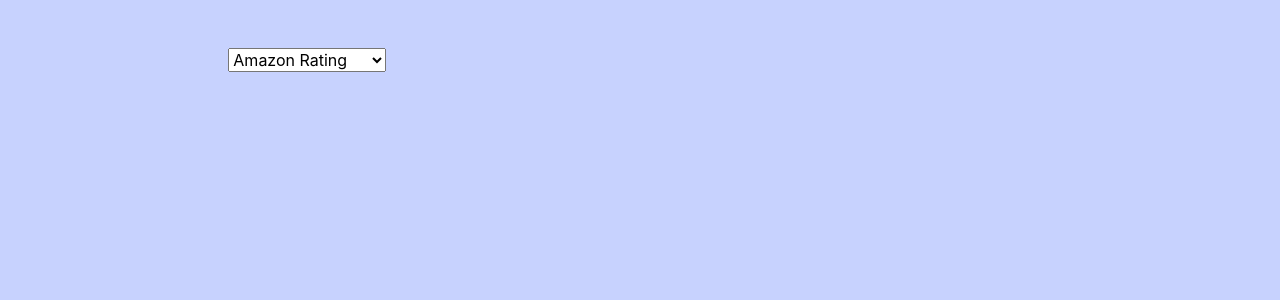
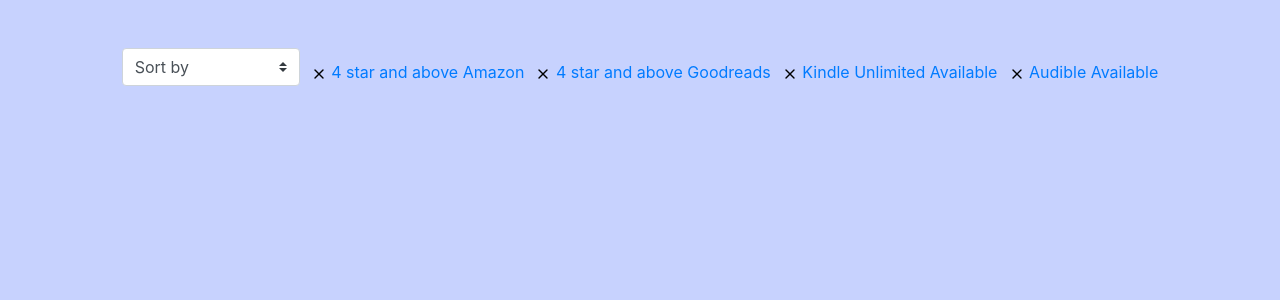
Before and after one commit to krishnanunnir/progressionmaster, a Django app: page /books/ in a window 1280 px wide. Shown: the top 300 px of the page. Run offline with Django 3.2, Linux system fonts and the light colour scheme; data that the repository does not hold is empty; some libraries are stand-ins or nearby versions.

Commit message:
workable nav

```diff
--- a/books/templates/_filter_nav.html
+++ b/books/templates/_filter_nav.html
@@ -1,12 +1,50 @@
+{% load static %}
+<div class="row">
+    <div class="col-md-10 offset-md-1 mt-5">
+        <div class="d-flex flex-row justify-content-between">
+            <div class="d-flex flex-column">
 
-<div class="row">
-    <div class="col-md-8 offset-md-2 mt-5">
-        <div class="d-flex justify-content-between">
-            <select name="order" id="orderDropdown"  hx-get="?only_item=true" hx-target="#books"  >
-
-                <option value="amazon_rating">Amazon Rating</option>
-                <option value="goodreads_rating">Goodreads Rating</option>
-               </select>
+                <select name="order" class="custom-select"  hx-get="?only_item=true" hx-target="#books"  >
+                    <option selected disabled>Sort by</option>
+                    <option value="amazon_rating">Amazon Rating</option>
+                    <option value="goodreads_rating">Goodreads Rating</option>
+                </select>
+            </div>
+            <div class="d-flex flex-column">
+                <a href="#" class="hyperlink-filter">
+                    <span class="vertical-align">
+                        <img width="16" src="{% static 'image/check.svg' %}" class="tick-img" style="display: none;" />
+                        <img width="16" src="{% static 'image/x.svg' %}" class="close-img" />
+                        4 star and above Amazon
+                    </span>
+                </a>
+            </div>
+            <div class="d-flex flex-column">
+                <a href="#" class="hyperlink-filter">
+                    <span class="vertical-align">
+                    <img width="16" src="{% static 'image/x.svg' %}" class="state-img" />
+                        4 star and above Goodreads
+                    </span>
+                </a>
+            </div>
+            <div class="d-flex flex-column">
+                <a href="#" class="hyperlink-filter">
+                    <span class="vertical-align">
+                    <img width="16" src="{% static 'image/check.svg' %}" class="tick-img" style="display: none;" />
+                    <img width="16" src="{% static 'image/x.svg' %}" class="close-img" />
+                        Kindle Unlimited Available
+                    </span>
+                </a>
+            </div>
+            <div class="d-flex flex-column">
+                <a href="#" class="hyperlink-filter">
+                    <span class="vertical-align">
+                    <img width="16" src="{% static 'image/check.svg' %}" class="tick-img" style="display: none;" />
+                    <img width="16" src="{% static 'image/x.svg' %}" class="close-img" />
+                        Audible Available
+                    </span>
+                </a>
+            </div>
         </div>
     </div>
 </div>
```
Also changed, not shown: books/static/css/filter_nav.css (added, +9 -0 lines), books/static/image/check.svg (added), books/static/image/x.svg (added).
